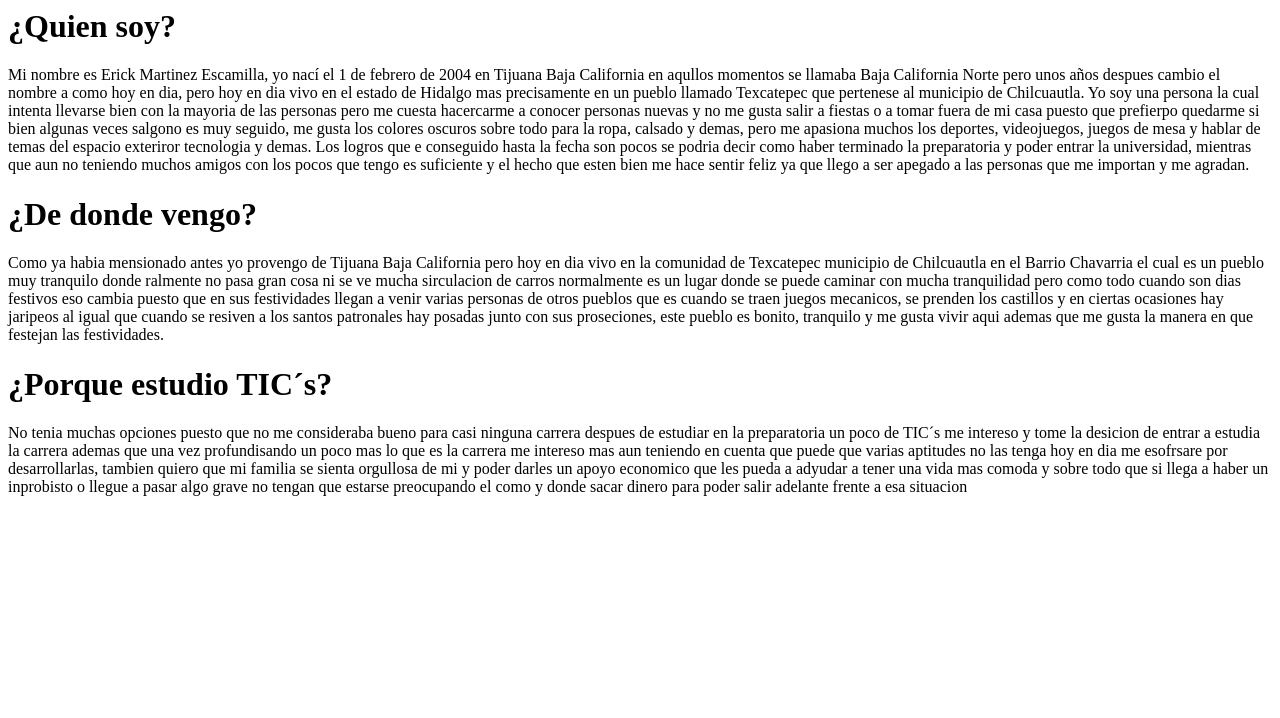
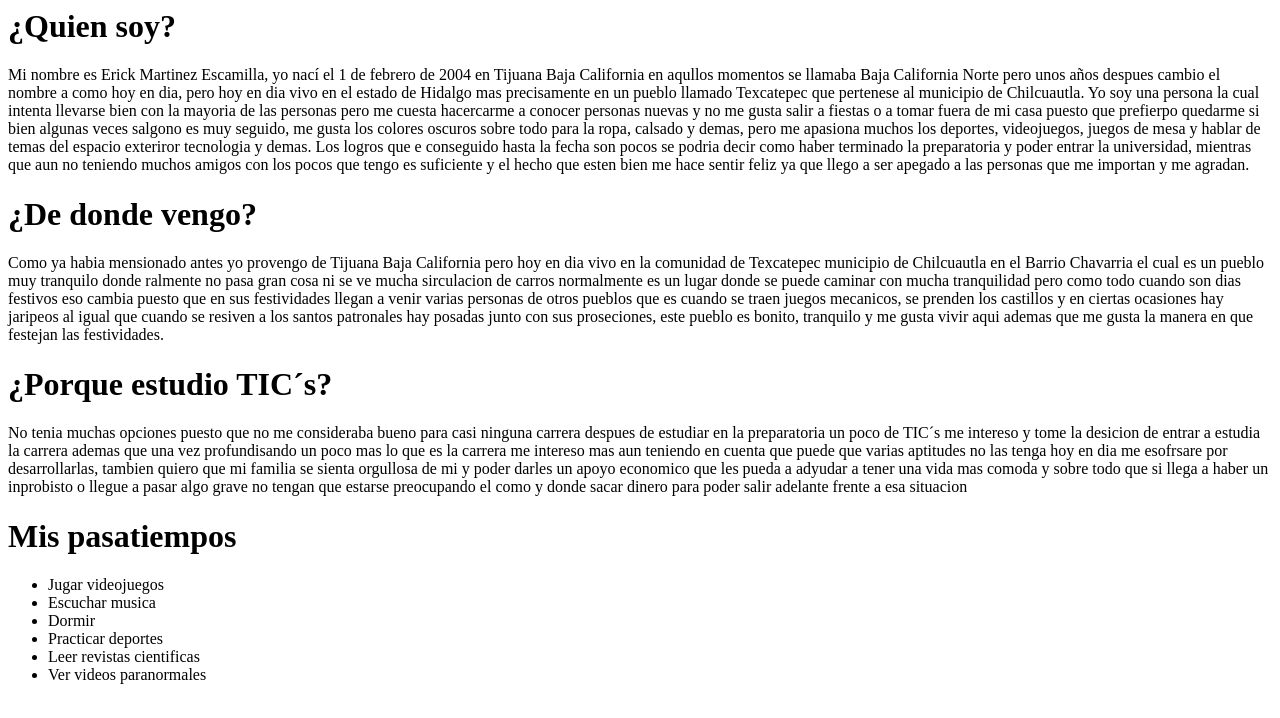
Before and after one commit to ErickEsca/ErickEsca.github.io, a plain HTML site: page index.html in a window 1280 px wide. Drawn offline with Linux system fonts and the light colour scheme.

Commit message:
Se modifico el index en el apartado de mis pasatiempos
Signed-off-by: Erick Martinez Escamilla <230110447@itsoeh.edu.mx>

```diff
--- a/index.html
+++ b/index.html
@@ -12,3 +12,13 @@
 
 <h1>¿Porque estudio TIC´s?</h1>
 <p>No tenia muchas opciones puesto que no me consideraba bueno para casi ninguna carrera despues de estudiar en la preparatoria un poco de TIC´s me intereso y tome la desicion de entrar a estudia la carrera ademas que una vez profundisando un poco mas lo que es la carrera me intereso mas aun teniendo en cuenta que puede que varias aptitudes no las tenga hoy en dia me esofrsare por desarrollarlas, tambien quiero que mi familia se sienta orgullosa de mi y poder darles un apoyo economico que les pueda a adyudar a tener una vida mas comoda y sobre todo que si llega a haber un inprobisto o llegue a pasar algo grave no tengan que estarse preocupando el como y donde sacar dinero para poder salir adelante frente a esa situacion</p>
+
+<h1>Mis pasatiempos</h1>
+<ul>
+    <li>Jugar videojuegos</li>
+    <li>Escuchar musica</li>
+    <li>Dormir</li>
+    <li>Practicar deportes</li>
+    <li>Leer revistas cientificas</li>
+    <li>Ver videos paranormales</li>
+</ul>
```
